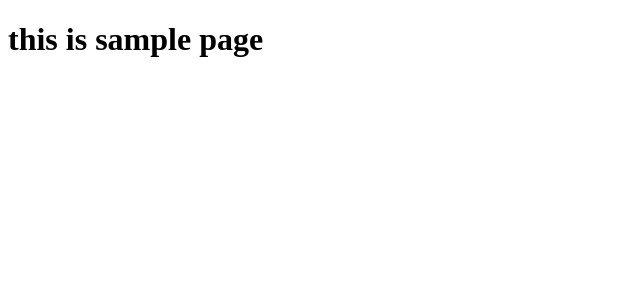
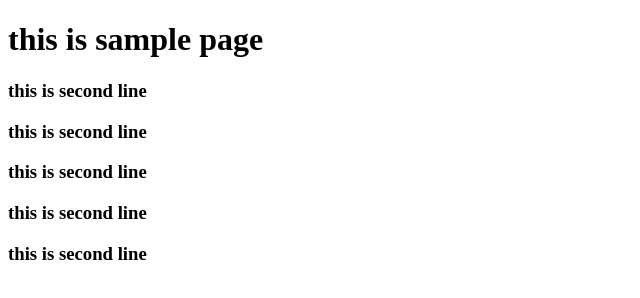
Before and after one commit to msk00007/learningrepo, a plain HTML site: page index.html in a window 1280 px wide. Shown: the whole page, without its empty margins (0-640 px from the left). Drawn offline with Linux system fonts and the light colour scheme.

Commit message:
changes made

```diff
--- a/index.html
+++ b/index.html
@@ -7,5 +7,10 @@
   </head>
   <body>
     <h1>this is sample page</h1>
+    <h3>this is second line</h3>
+    <h3>this is second line</h3>
+    <h3>this is second line</h3>
+    <h3>this is second line</h3>
+    <h3>this is second line</h3>
   </body>
 </html>
```
